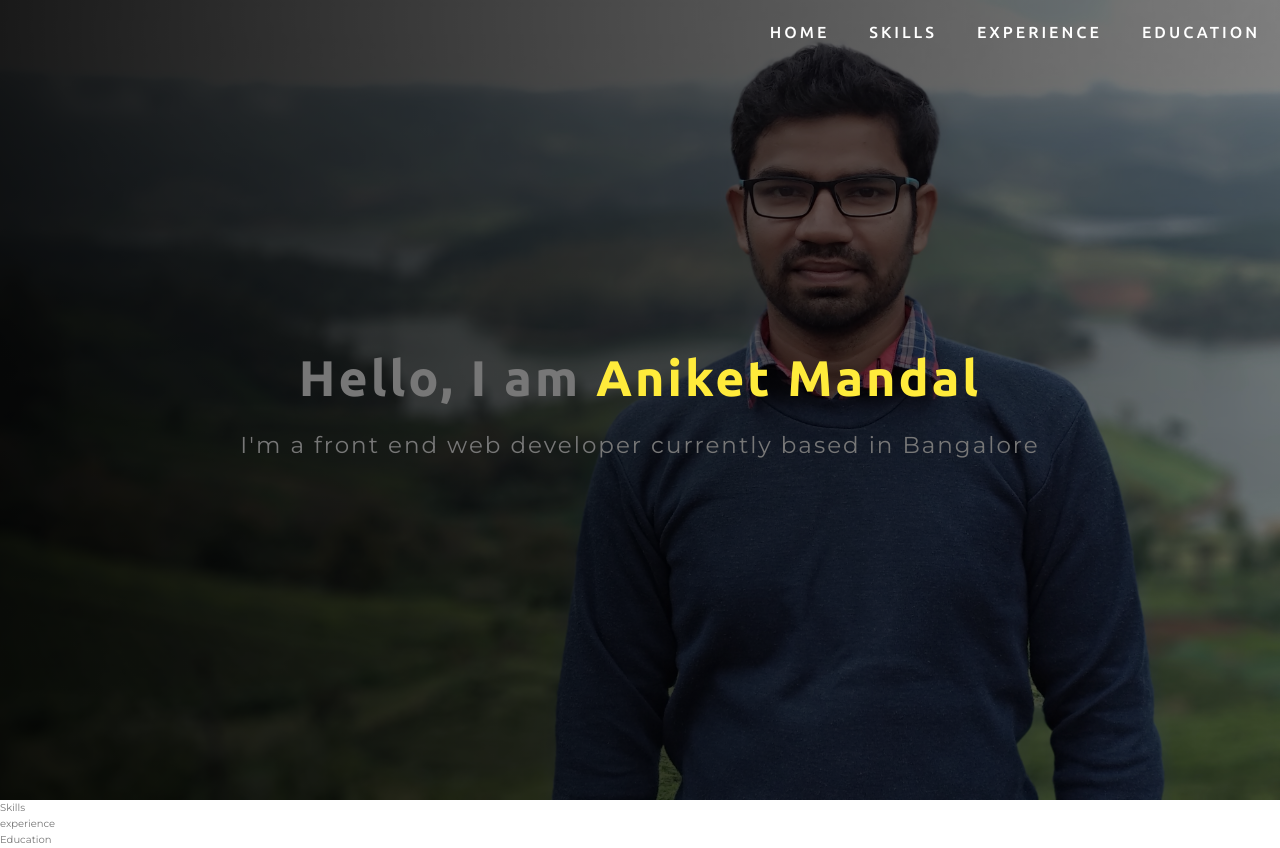
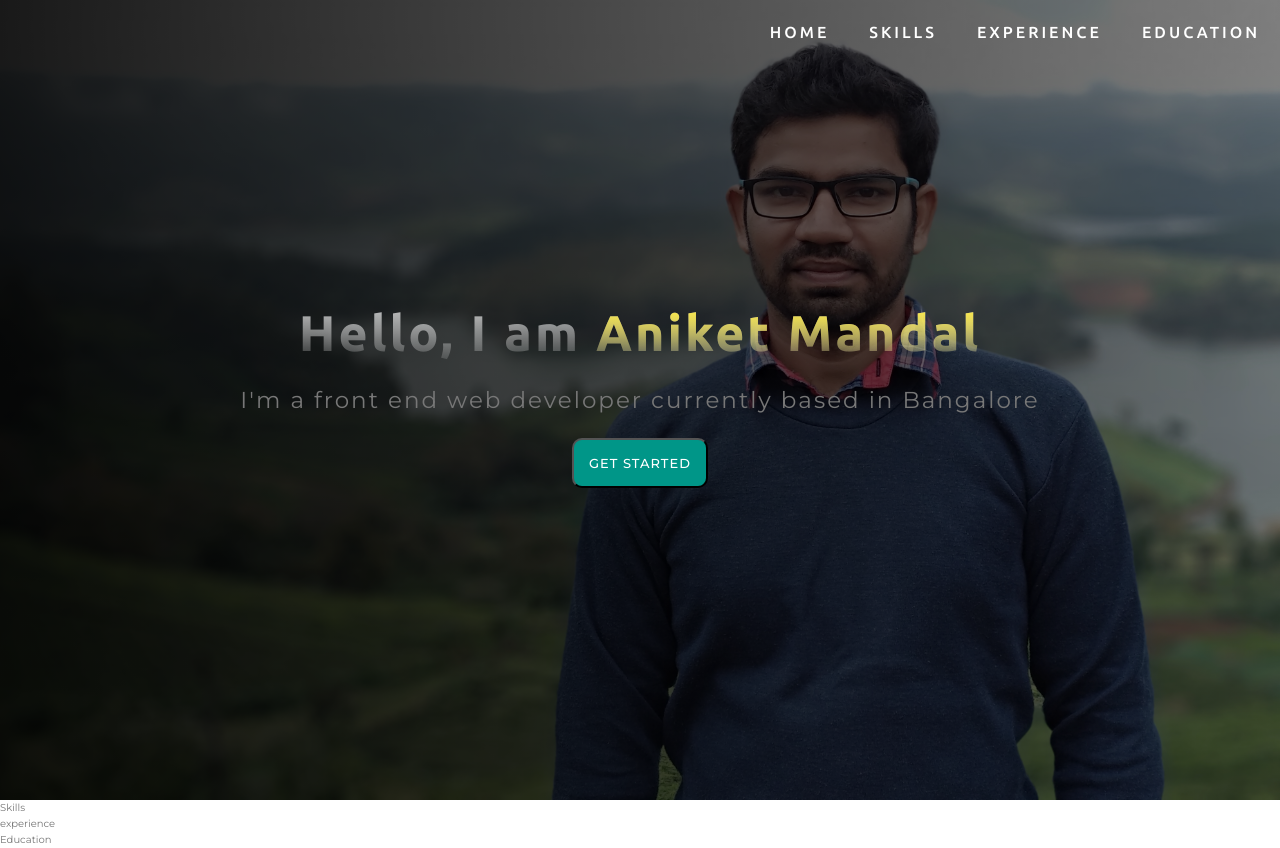
Before and after one commit to aniketDev/my-portfolio, a website: page index.html in a window 1280 px wide. Drawn offline with Linux system fonts and the light colour scheme.

Commit message:
header texts and buttons

```diff
--- a/assets/sass/abstracts/_variables.scss
+++ b/assets/sass/abstracts/_variables.scss
@@ -23,3 +23,4 @@
 
 // Sass variables
 $header-image: url('/assets/images/header-image.jpg');
+$color-yellow: #FFEB3B;
--- a/assets/sass/components/_button.scss
+++ b/assets/sass/components/_button.scss
@@ -0,0 +1,61 @@
+.home-button {
+    font-family: inherit;
+    font-size: 1.3rem;
+    font-weight: 500;
+    text-transform: uppercase;
+    letter-spacing: 0.1rem;
+    padding: 1.5rem;
+    margin: 2rem;
+    border-radius: 1rem;
+    text-decoration: none;
+    transition: 1s;
+    overflow: hidden;
+    background: var(--color-teal);
+    cursor: pointer;
+    color: #fff;
+
+    &:hover {
+        color: #fff;
+        box-shadow: -1.5rem 0 3rem rgba(255, 255, 255, .5), 1.5rem 0 3rem rgba(255, 255, 255, .5);
+        text-shadow: 0 0 1rem rgba(255, 255, 255, .5), 0 0 2rem rgba(255, 255, 255, .5), 0 0 3rem rgba(255, 255, 255, .5);
+    }
+
+    // &::before {
+    //     content: '';
+    //     position: absolute;
+    //     top: 0;
+    //     left: 0;
+    //     width: 6rem;
+    //     height: 5rem;
+    //     border-radius: 1rem;
+    //     background: rgba(022, 20, 152, 0);
+    //     filter: blur(0.4rem);
+    //     transition: 3s;
+    //     z-index: -1;
+    // }
+
+    // &:hover::before {
+    //     background: rgba(022, 20, 152, 1);
+    //     transform: scaleX(5);
+    // }
+
+    // &::after {
+    //     content: '';
+    //     position: absolute;
+    //     top: 0;
+    //     right: 0;
+    //     width: 6rem;
+    //     height: 5rem;
+    //     border-radius: 1rem;
+    //     background: rgba(122, 0, 255, 0);
+    //     filter: blur(0.4rem);
+    //     transition: 3s;
+    //     z-index: -1;
+    // }
+
+    // &:hover::after {
+    //     background: rgba(122, 0, 255, 1);
+    //     transform: scaleX(5);
+
+    // }
+}
--- a/assets/sass/components/_navmenu.scss
+++ b/assets/sass/components/_navmenu.scss
@@ -17,10 +17,11 @@
             letter-spacing: 0.3rem;
             font-weight: 500;
             cursor: pointer;
-            transition: all 0.3s ease-in-out;
+            transition: color 0.5s ease-in-out, border-bottom 0.18s ease-in-out;
 
             &:hover {
                 color: var(--color-amber);
+                border-bottom: 0.3rem solid var(--color-amber);
             }
         }
 
--- a/assets/sass/pages/_index.scss
+++ b/assets/sass/pages/_index.scss
@@ -19,9 +19,14 @@
             font-size: 5rem;
             letter-spacing: 0.3rem;
             margin-bottom: 1rem;
+            background: -webkit-linear-gradient(rgba(255, 255, 255, 0.9), rgba(255, 255, 255, 0));
+            -webkit-text-fill-color: transparent;
+            -webkit-background-clip: text;
 
             span {
-                color: var(--color-yellow);
+                background: -webkit-linear-gradient(rgba($color-yellow, 1), rgba($color-yellow, 0));
+                -webkit-text-fill-color: transparent;
+                -webkit-background-clip: text;
             }
         }
 
--- a/index.html
+++ b/index.html
@@ -39,6 +39,7 @@
             <div class="header-image">
                 <h1>Hello, I am <span>Aniket Mandal</span></h1>
                 <p>I'm a front end web developer currently based in Bangalore</p>
+                <button class="home-button">Get Started</button>
             </div>
         </section>
 
```
Also changed, not shown: assets/css/style.css, assets/css/style.min.css, 2 other files.
